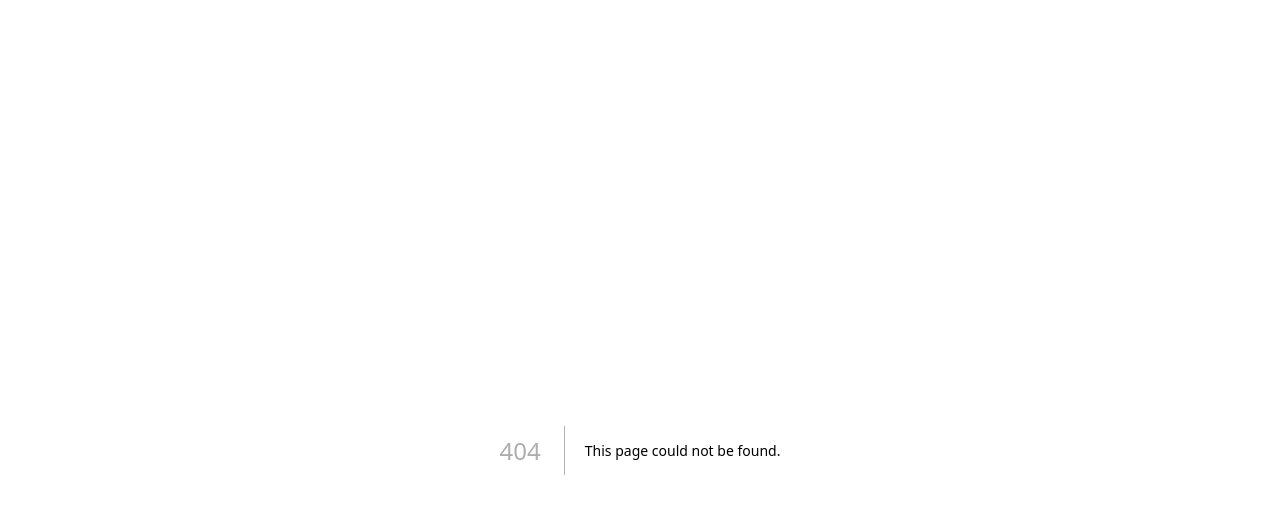
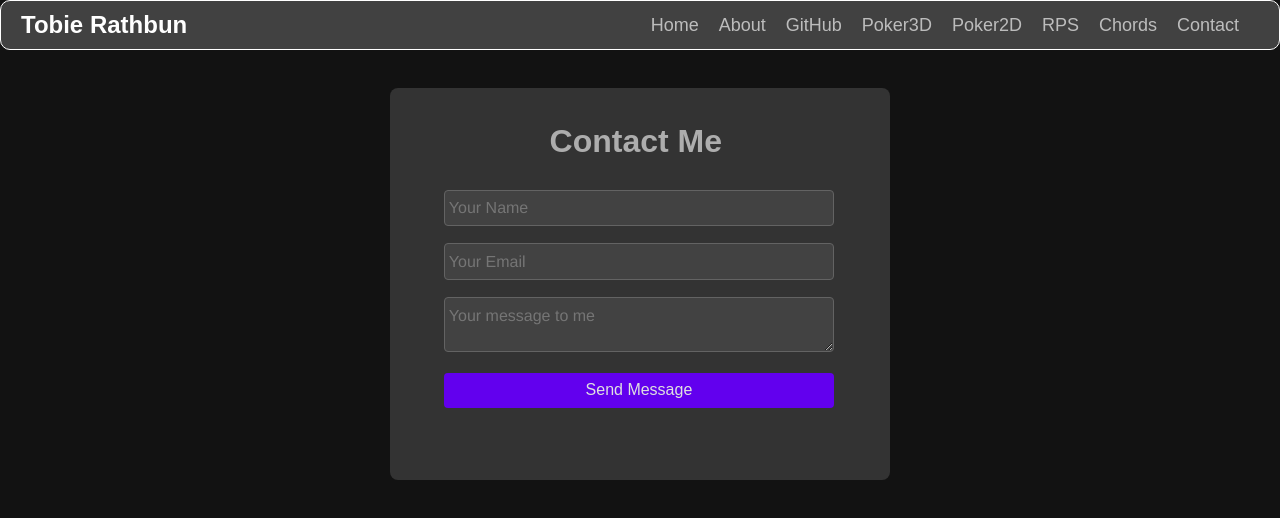
Before and after one commit to Tobie-Rathbun/React-Portfolio--Next.js-, a Next.js app: page /contact in a window 1280 px wide. Before the commit this address had no page. Shown: the top 518 px of the page. Built offline with nearby package versions, Linux system fonts and the light colour scheme.

Commit message:
replaced login with contact

```diff
--- /dev/null
+++ b/src/app/contact/page.tsx
@@ -0,0 +1,89 @@
+'use client';
+
+import React, { useState } from 'react';
+
+export const dynamic = 'force-dynamic';
+
+const ContactForm: React.FC = () => {
+  const [name, setName] = useState<string>('');
+  const [email, setEmail] = useState<string>('');
+  const [message, setMessage] = useState<string>('');
+  const [error, setError] = useState<string | null>(null);
+  const [isSubmitting, setIsSubmitting] = useState<boolean>(false);
+  const [success, setSuccess] = useState<string | null>(null);
+
+  const handleContactSubmit = async (e: React.FormEvent<HTMLFormElement>) => {
+    e.preventDefault();
+    setError(null); // Clear any previous errors
+    setSuccess(null); // Clear any previous success message
+    setIsSubmitting(true);
+
+    try {
+      const response = await fetch('/api/contact', {
+        method: 'POST',
+        headers: { 'Content-Type': 'application/json' },
+        body: JSON.stringify({ name, email, message }),
+      });
+
+      if (!response.ok) {
+        throw new Error('Failed to send message. Please try again later.');
+      }
+
+      setSuccess('Your message has been sent successfully!');
+      setName('');
+      setEmail('');
+      setMessage('');
+    } catch (err: unknown) {
+      if (err instanceof Error) {
+        setError(err.message || 'Something went wrong.');
+      } else {
+        setError('Something went wrong.');
+      }
+    } finally {
+      setIsSubmitting(false);
+    }
+  };
+
+  return (
+    <div className="contact-form">
+      <h1>Contact Me</h1>
+      <form
+        onSubmit={handleContactSubmit}
+        data-netlify="true"
+        netlify-honeypot="bot-field"
+        method='POST'
+
+      >
+        <input
+          type="text"
+          placeholder="Your Name"
+          value={name}
+          onChange={(e) => setName(e.target.value)}
+          required
+        />
+        <input
+          type="email"
+          placeholder="Your Email"
+          value={email}
+          onChange={(e) => setEmail(e.target.value)}
+          required
+        />
+        <textarea
+          placeholder="Your message to me"
+          value={message}
+          onChange={(e) => setMessage(e.target.value)}
+          required
+        ></textarea>
+        {error && <p className="error-message">{error}</p>}
+        {success && <p className="success-message">{success}</p>}
+        <button type="submit" disabled={isSubmitting}>
+          {isSubmitting ? 'Sending...' : 'Send Message'}
+        </button>
+        <input type="hidden" name="form-name" value="contact-form" />
+        <input type="hidden" name="bot-field" />
+      </form>
+    </div>
+  );
+};
+
+export default ContactForm;
--- a/src/app/globals.css
+++ b/src/app/globals.css
@@ -224,37 +224,72 @@ button:active, input[type="text"]:active, input[type="password"]:active {
 }
 
 /* Form styles */
-.login-form {
+.contact-form {
   display: flex;
   flex-direction: column;
   align-items: center;
   background-color: var(--chord-player-background);
-  padding: 20px;
+  padding: 4% 3%;
   border-radius: 8px;
+  max-width: 33%;
+  min-height: 50%;
+  margin: 3% auto;
 }
 
-.login-form input[type="text"], .login-form input[type="password"] {
+.contact-form h1 {
+  padding-top: 0;
+  margin-top: -4%;
+  margin-left: -2%;
+}
+
+.contact-form input[type="text"],
+.contact-form input[type="email"],
+.contact-form textarea {
   background-color: var(--chord-element-background);
   color: var(--primary-text-color);
   border: 1px solid var(--chord-element-border);
-  padding: 10px 15px;
-  margin: 5px 0;
+  padding: 2% 1%;
   border-radius: 4px;
   font-size: 16px;
-  width: 100%;
+  width: 90%;
+  font-family: 'Franklin Gothic Medium', 'Arial Narrow', Arial, sans-serif;
+  margin: 2% auto;
+  margin-left: 3.5%;
 }
 
-.login-form button {
+.contact-form textarea {
+  resize: vertical;
+  height: 30%;
+}
+
+.contact-form button {
   background-color: var(--accent-color);
   color: var(--primary-text-color);
   border: none;
-  padding: 10px 15px;
-  margin: 5px 0;
+  padding: 2% 2%;
+  margin: 2% auto 5%;
+  margin-left: 3.5%;
   border-radius: 4px;
   font-size: 16px;
   cursor: pointer;
-  width: 106.25%;
+  width: 92.5%;
 }
+
+.contact-form .error-message {
+  color: var(--error-color, #d9534f); /* Use a variable or default to red */
+  font-size: 14px;
+  margin-bottom: 10px;
+  text-align: center;
+}
+
+.contact-form .success-message {
+  color: var(--success-color, #5cb85c); /* Use a variable or default to green */
+  font-size: 14px;
+  margin: 2%;
+  margin-left: 0%;
+  text-align: center;
+}
+
 
 
 /* About Styles */
--- a/src/components/SiteNavbar.tsx
+++ b/src/components/SiteNavbar.tsx
@@ -52,8 +52,8 @@ const SiteNavbar = () => {
           >
             Chords
           </Link>
-          <Link href="/login" className="nav-link" onClick={handleLinkClick}>
-            Login
+          <Link href="/contact" className="nav-link" onClick={handleLinkClick}>
+            Contact
           </Link>
         </div>
       </nav>
```
Also changed, not shown: src/app/login/page.tsx (deleted, +0 -72 lines), 2 other files (tests, documents, lock files or other folders).
